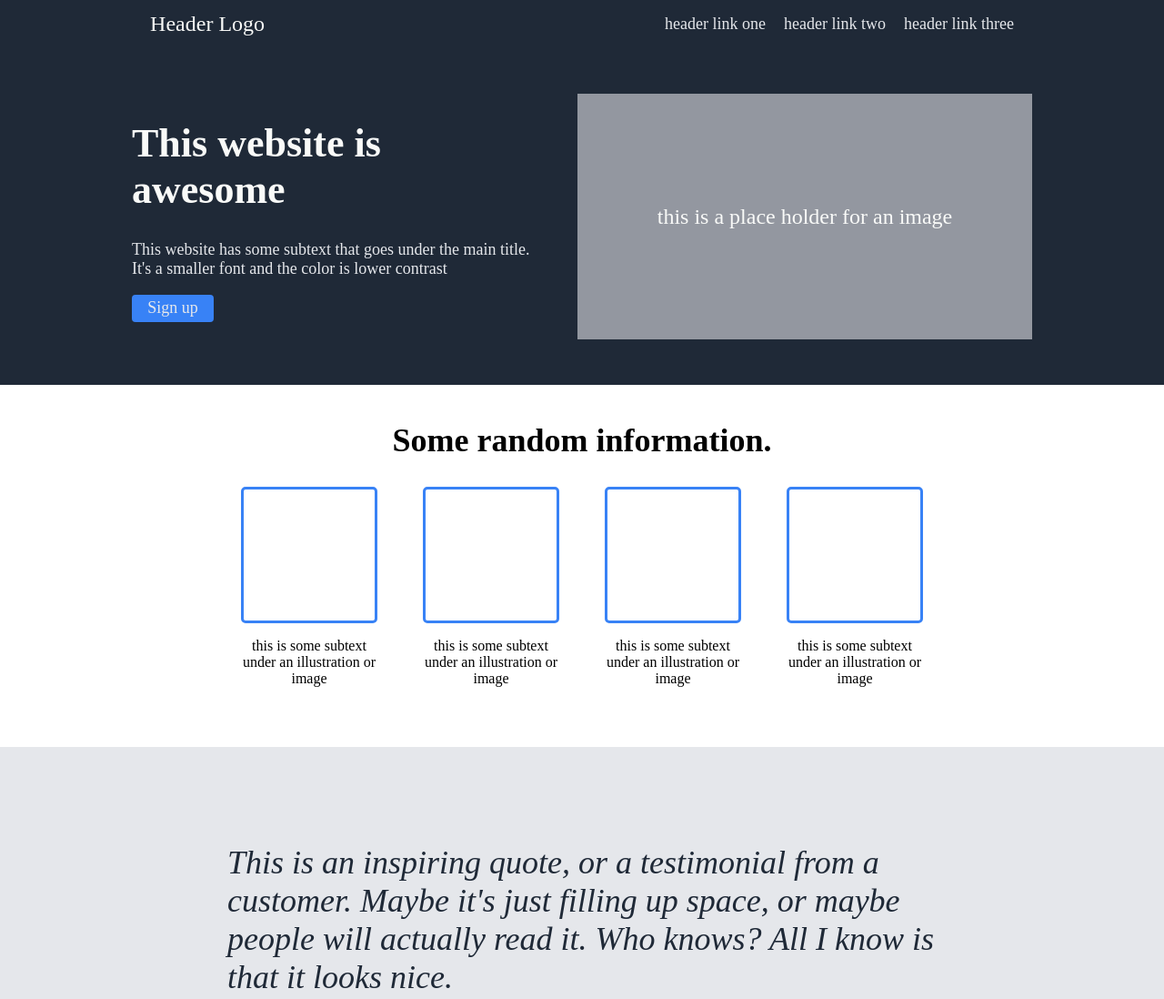
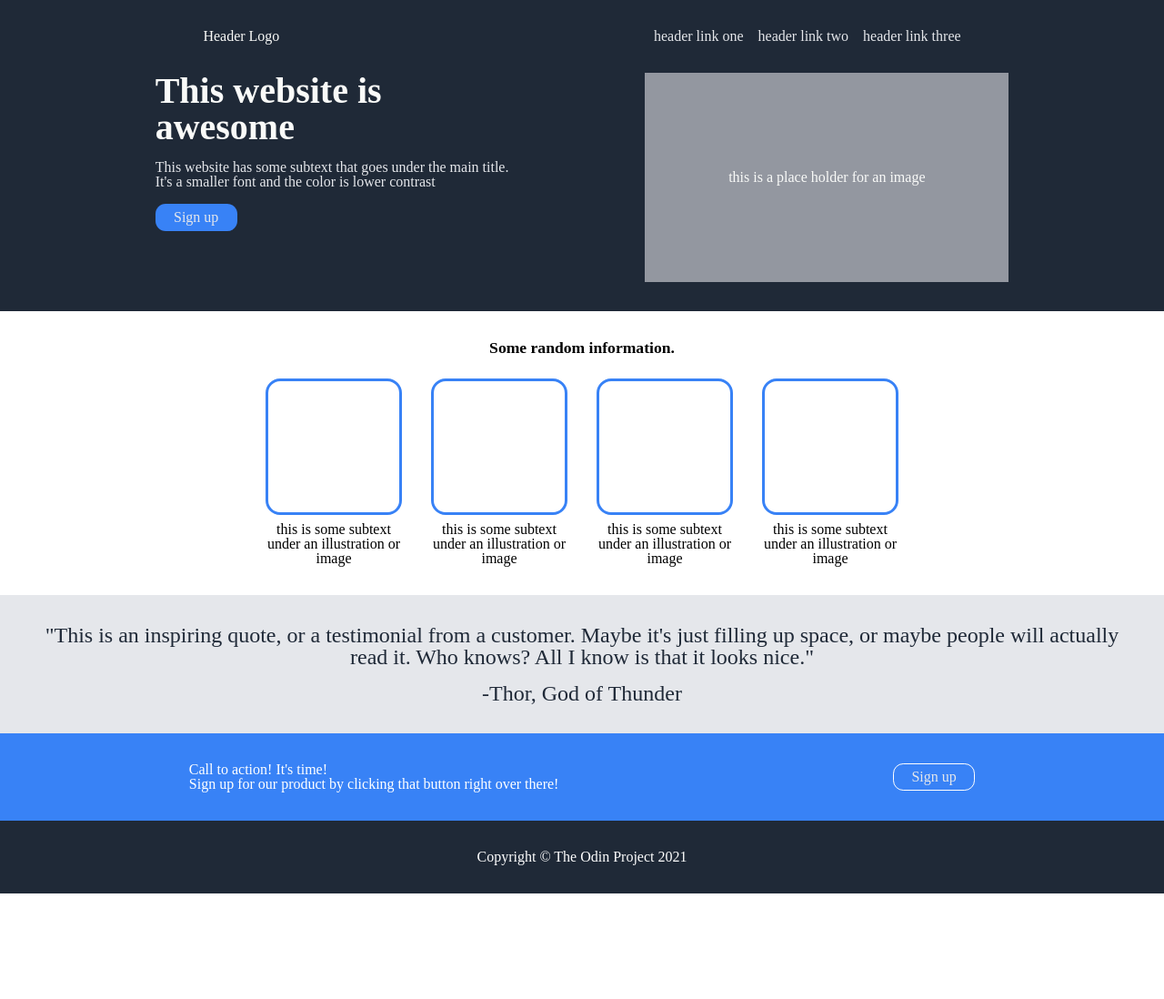
Before and after one commit to DezzaAnnePeregrina/Landing-Page, a plain HTML site: page index.html in a window 1280 px wide. Shown: the top 1098 px of the page at 91% size. After the commit the page ends 982 px from the top, so only its background shows below. Drawn offline with Linux system fonts and the light colour scheme.

Commit message:
modified css

```diff
--- /dev/null
+++ b/css/reset.css
@@ -0,0 +1,47 @@
+/* http://meyerweb.com/eric/tools/css/reset/
+   v2.0 | 20110126
+   License: none (public domain)
+*/
+html, body, div, span, applet, object, iframe,
+h1, h2, h3, h4, h5, h6, p, blockquote, pre,
+a, abbr, acronym, address, big, cite, code,
+del, dfn, em, img, ins, kbd, q, s, samp,
+small, strike, strong, sub, sup, tt, var,
+b, u, i, center,
+dl, dt, dd, ol, ul, li,
+fieldset, form, label, legend,
+table, caption, tbody, tfoot, thead, tr, th, td,
+article, aside, canvas, details, embed,
+figure, figcaption, footer, header, hgroup,
+menu, nav, output, ruby, section, summary,
+time, mark, audio, video {
+	margin: 0;
+	padding: 0;
+	border: 0;
+	font-size: 100%;
+	font: inherit;
+	vertical-align: baseline;
+}
+/* HTML5 display-role reset for older browsers */
+article, aside, details, figcaption, figure,
+footer, header, hgroup, menu, nav, section {
+	display: block;
+}
+body {
+	line-height: 1;
+}
+ol, ul {
+	list-style: none;
+}
+blockquote, q {
+	quotes: none;
+}
+blockquote:before, blockquote:after,
+q:before, q:after {
+	content: '';
+	content: none;
+}
+table {
+	border-collapse: collapse;
+	border-spacing: 0;
+}
--- a/style.css
+++ b/css/style.css
@@ -1,8 +1,8 @@
+:root{
+    --fs-base: 18px;
+}
 *{
     box-sizing: border-box;
-}
-body{
-    margin: 0;
 }
 /* colors and fonts */
 header, footer{
@@ -10,18 +10,19 @@ header, footer{
 }
 
 h1{
-    font-size: 44px;
+    font-size: 2.5rem;
     font-weight: bolder;
     color: #F9FAF8;
 }
 
 header span{
-    font-size: 24px;
+    font-size: 1rem;
     color: #F9FAF8;
+    text-align: center;
 }
 
 header li a, li, .container p, .button a{
-    font-size: 18px;
+    font-size: 1rem;
     color: #E5E7EB;
     text-decoration: none;
     list-style-type: none;
@@ -32,7 +33,7 @@ header li a, li, .container p, .button a{
 }
 
 main h2{
-    font-size: 36px;
+    font-size: 1.1rem;
     font-weight: bolder;
 }
 
@@ -41,9 +42,10 @@ article{
 }
 
 article p, article span{
-    font-size: 36px;
+    font-size: 1.5rem;
     font-weight: lighter;
     color: #1F2937;
+    text-align: center;
 }
 /* colors and fonts */
 
@@ -51,40 +53,43 @@ article p, article span{
 header{
     display: flex;
     flex-direction: column;
-    gap: 50px;
-    padding: 0 50px 50px 50px;
+    padding: 2rem;
+    gap: 2rem;
 }
 
 nav{
     display: flex;
-    justify-content: center;
+    justify-content: space-around;
     align-items: center;
-    gap: 400px;
+    flex-wrap: wrap;
+    gap: 1.8rem;
 }
 
 ul{
     display: flex;
-    gap: 20px;
+    gap: 1rem;
 }
 
 .container{
     display: flex;
-    justify-content: center;
-    gap: 40px;
+    justify-content: space-evenly;
+    flex-wrap: wrap;
+    align-items: center;
 }
 
 .expla{
-    width: 450px;
-    height: 270px;
+    display: flex;
+    flex-direction: column;
+    flex-wrap: wrap;
+    gap: 1rem;
+    width: 400px;
+    height: 230px;
 }
 
 .img{
-    width: 500px;
-    height: 270px;
-}
-
-.container .img{
     background-color: #9397a0;
+    width: 400px;
+    height: 230px;
 }
 
 .img, .button{
@@ -95,32 +100,39 @@ ul{
 .button{
     width: 90px;
     height: 30px;
-    border-radius: 4px;
+    border-radius: .7rem;
 }
 /* header */
 
 /* main */
 main{
-    padding: 10px 50px 50px 50px;
     display: flex;
     flex-direction: column;
     align-items: center;
     justify-content: center;
+    padding: 2rem;
+    gap: 1.5rem;
 }
 
 .boxes{
     display: flex;
-    gap: 50px;
+    flex-wrap: wrap;
+    justify-content: center;
+    align-items: center;
+    gap: 2rem;
 }
 
 .box{
     border: 3px solid #3882F6;
-    border-radius: 5px;
+    border-radius: 1rem;
     width: 150px;
     height: 150px;
 }
 
 .info{
+    display: flex;
+    flex-direction: column;
+    gap: .5rem;
     width: 150px;
     text-align: center;
 }
@@ -128,55 +140,40 @@ main{
 
 /* article */
 article{
-    padding: 70px;
+    padding: 2rem;
     display: flex;
     flex-direction: column;
     align-items: center;
     justify-content: center;
+    flex-wrap: wrap;
+    gap: 1rem;
 }
 
-article p{
-    width: 780px;
+/* article */
+
+/* call */
+.call{
+    display: flex;
+    justify-content: space-around;
+    align-items: center;
+    flex-wrap: wrap;
+    background-color: #3882F6;
+    color: white;
+    padding: 2rem;
+    gap: 1rem;
 }
 
-article span{
-    position: relative;
-    left: 170px;
-}
-/* article */
-
-/* cont */
-.cont{
-    padding: 50px;
-    display: flex;
-    justify-content: center;
-    align-items: center;
-}
-
-.call{
-    padding: 10px 150px;
-    background-color: #3882F6;
-    border-radius: 4px;
-    display: flex;
-    justify-content: center;
-    align-items: center;
-    gap: 150px;
-    color: white;
-}
-
-.cont .button{
-    position: relative;
-    top: 15px;
+.call .button{
     border: 1px solid white;
 }
 /* cont */
 
 /* footer */
 footer{
+    padding: 2rem;
     display: flex;
     align-items: center;
     justify-content: center;
-    padding: 10px;
     color: white;
 }
 /* footer */
--- a/index.html
+++ b/index.html
@@ -4,8 +4,9 @@
     <meta charset="UTF-8">
     <meta http-equiv="X-UA-Compatible" content="IE=edge">
     <meta name="viewport" content="width=device-width, initial-scale=1.0">
-    <link rel="stylesheet" href="style.css">
-    <link rel="stylesheet" href="reset.css">
+    <link rel="stylesheet" href="/css/reset.css">
+    <link rel="stylesheet" href="/css/style.css">
+
     <title>Landing Page</title>
 </head>
 <body>
@@ -61,11 +62,10 @@
     </main>
 
     <article>
-        <p><i>This is an inspiring quote, or a testimonial from a customer. Maybe it's just filling up space, or maybe people will actually read it. Who knows? All I know is that it looks nice.</i></p>
+        <p><i>"This is an inspiring quote, or a testimonial from a customer. Maybe it's just filling up space, or maybe people will actually read it. Who knows? All I know is that it looks nice."</i></p>
         <span><strong>-Thor, God of Thunder</strong></span>
     </article>
 
-    <div class="cont">
         <div class="call">
             <div>
                 <h4>Call to action! It's time!</h4>
@@ -75,7 +75,6 @@
                 <a href="#">Sign up</a>
             </div>
         </div>
-    </div>
 
     <footer>
         <h5>Copyright © The Odin Project 2021</h5>
```
Also changed, not shown: images/01.png (renamed from 01.png), images/02.png (renamed from 02.png).
